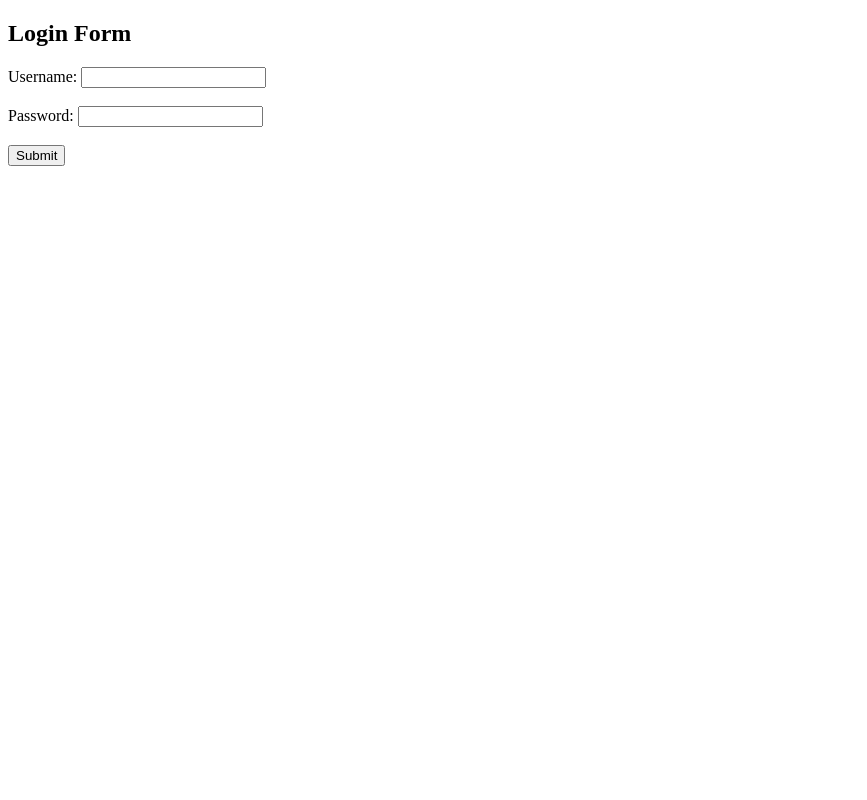
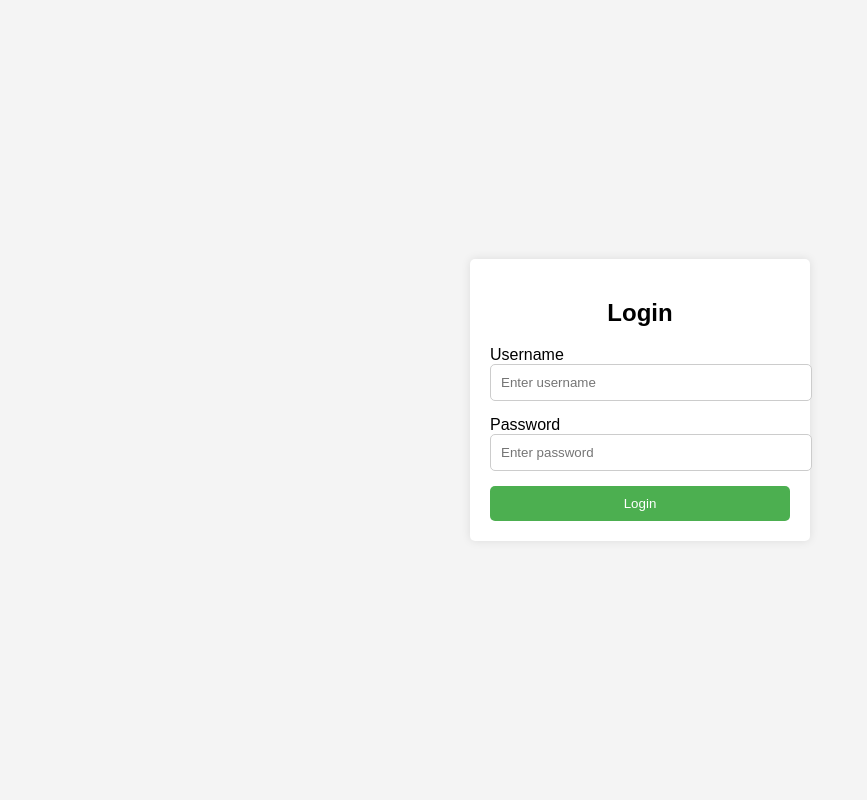
Before and after one commit to Khushi-Chaudhary04/Infosys_activities, a Flask app: page / in a window 1280 px wide. Shown: the whole page, without its empty margins (0-867 px from the left). Run offline with Flask 3, Linux system fonts and the light colour scheme.

Commit message:
Update login.html

```diff
--- a/flask_login_project/templates/login.html
+++ b/flask_login_project/templates/login.html
@@ -4,17 +4,99 @@
     <meta charset="UTF-8">
     <meta name="viewport" content="width=device-width, initial-scale=1.0">
     <title>Login</title>
+    <!-- Add some basic CSS for styling -->
+    <style>
+        body {
+            font-family: Arial, sans-serif;
+            background-color: #f4f4f4;
+            display: flex;
+            justify-content: center;
+            align-items: center;
+            height: 100vh;
+            margin: 0;
+        }
+
+        .container {
+            background: white;
+            padding: 20px;
+            border-radius: 5px;
+            box-shadow: 0 0 10px rgba(0, 0, 0, 0.1);
+            width: 300px;
+        }
+
+        .container h2 {
+            text-align: center;
+        }
+
+        .form-group {
+            margin-bottom: 15px;
+        }
+
+        input[type="text"], input[type="password"] {
+            width: 100%;
+            padding: 10px;
+            border: 1px solid #ccc;
+            border-radius: 5px;
+        }
+
+        button {
+            width: 100%;
+            padding: 10px;
+            background-color: #4CAF50;
+            color: white;
+            border: none;
+            border-radius: 5px;
+            cursor: pointer;
+        }
+
+        button:hover {
+            background-color: #45a049;
+        }
+
+        .flash-message {
+            text-align: center;
+            margin-bottom: 15px;
+        }
+
+        .flash-message.success {
+            color: green;
+        }
+
+        .flash-message.danger {
+            color: red;
+        }
+    </style>
 </head>
 <body>
-    <h2>Login Form</h2>
-    <form method="POST" action="/login">
-        <label for="username">Username:</label>
-        <input type="text" id="username" name="username" required><br><br>
 
-        <label for="password">Password:</label>
-        <input type="password" id="password" name="password" required><br><br>
+<div class="container">
+    <h2>Login</h2>
 
-        <button type="submit">Submit</button>
+    <!-- Flash messages for success or error -->
+    {% with messages = get_flashed_messages(with_categories=true) %}
+        {% if messages %}
+            {% for category, message in messages %}
+                <div class="flash-message {{ category }}">
+                    {{ message }}
+                </div>
+            {% endfor %}
+        {% endif %}
+    {% endwith %}
+
+    <form action="/login" method="POST">
+        <div class="form-group">
+            <label for="username">Username</label>
+            <input type="text" id="username" name="username" placeholder="Enter username" required>
+        </div>
+
+        <div class="form-group">
+            <label for="password">Password</label>
+            <input type="password" id="password" name="password" placeholder="Enter password" required>
+        </div>
+
+        <button type="submit">Login</button>
     </form>
+</div>
+
 </body>
 </html>
```
